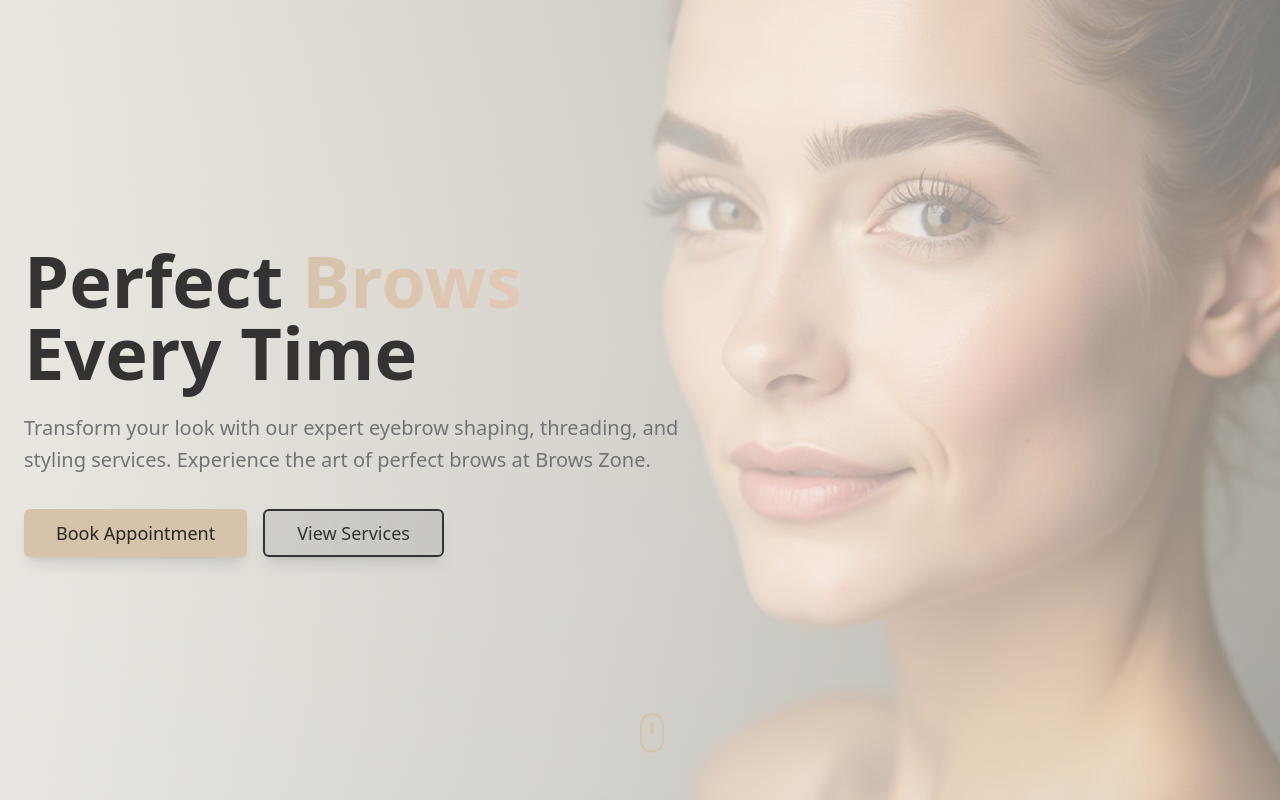
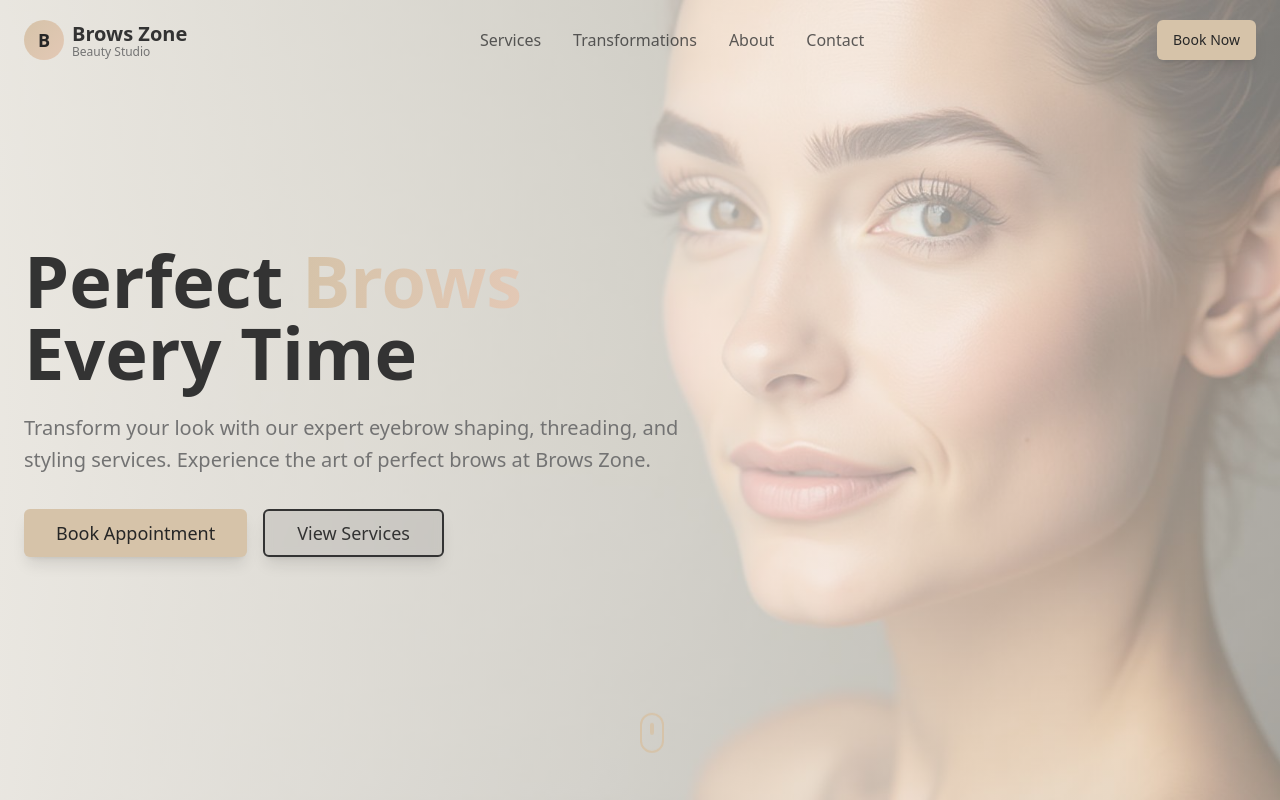
Before and after one commit to ArekSzlapa/brows-zone-glow, a React (Vite) app: page / in a window 1280 px wide. Shown: the top 800 px of the page. Built offline with nearby package versions, Linux system fonts and the light colour scheme.

Commit message:
Add navigation bar
Add an elegant top navigation bar with the company logo. The navigation links will redirect to the Services, Transformations, About, and Contact sections of the page.

```diff
--- /dev/null
+++ b/src/components/Navigation.tsx
@@ -0,0 +1,130 @@
+import { useState, useEffect } from "react";
+import { Menu, X } from "lucide-react";
+import { HeroButton } from "./ui/hero-button";
+
+const Navigation = () => {
+  const [isScrolled, setIsScrolled] = useState(false);
+  const [isMobileMenuOpen, setIsMobileMenuOpen] = useState(false);
+
+  useEffect(() => {
+    const handleScroll = () => {
+      setIsScrolled(window.scrollY > 50);
+    };
+    window.addEventListener("scroll", handleScroll);
+    return () => window.removeEventListener("scroll", handleScroll);
+  }, []);
+
+  const scrollToSection = (sectionId: string) => {
+    const element = document.getElementById(sectionId);
+    if (element) {
+      const navHeight = 80;
+      const elementPosition = element.offsetTop - navHeight;
+      window.scrollTo({
+        top: elementPosition,
+        behavior: "smooth",
+      });
+    }
+    setIsMobileMenuOpen(false);
+  };
+
+  const navLinks = [
+    { name: "Services", id: "services" },
+    { name: "Transformations", id: "transformations" },
+    { name: "About", id: "about" },
+    { name: "Contact", id: "contact" },
+  ];
+
+  return (
+    <nav
+      className={`fixed top-0 left-0 right-0 z-50 transition-all duration-300 ${
+        isScrolled
+          ? "bg-background/95 backdrop-blur-md shadow-elegant border-b border-border"
+          : "bg-transparent"
+      }`}
+    >
+      <div className="container mx-auto px-6">
+        <div className="flex items-center justify-between h-20">
+          {/* Logo */}
+          <div
+            onClick={() => scrollToSection("hero")}
+            className="flex items-center space-x-2 cursor-pointer group"
+          >
+            <div className="w-10 h-10 bg-gradient-to-br from-primary to-accent rounded-full flex items-center justify-center group-hover:scale-110 transition-transform duration-300">
+              <span className="text-primary-foreground font-bold text-lg">B</span>
+            </div>
+            <div className="flex flex-col">
+              <span className="font-bold text-xl text-foreground group-hover:text-primary transition-colors duration-300">
+                Brows Zone
+              </span>
+              <span className="text-xs text-muted-foreground -mt-1">
+                Beauty Studio
+              </span>
+            </div>
+          </div>
+
+          {/* Desktop Navigation */}
+          <div className="hidden md:flex items-center space-x-8">
+            {navLinks.map((link) => (
+              <button
+                key={link.id}
+                onClick={() => scrollToSection(link.id)}
+                className="text-foreground/80 hover:text-primary transition-colors duration-300 font-medium relative group"
+              >
+                {link.name}
+                <span className="absolute left-0 bottom-0 w-0 h-0.5 bg-primary transition-all duration-300 group-hover:w-full"></span>
+              </button>
+            ))}
+          </div>
+
+          {/* CTA Button */}
+          <div className="hidden md:block">
+            <HeroButton
+              size="default"
+              onClick={() => scrollToSection("contact")}
+            >
+              Book Now
+            </HeroButton>
+          </div>
+
+          {/* Mobile Menu Button */}
+          <button
+            onClick={() => setIsMobileMenuOpen(!isMobileMenuOpen)}
+            className="md:hidden p-2 text-foreground hover:text-primary transition-colors duration-300"
+          >
+            {isMobileMenuOpen ? <X size={24} /> : <Menu size={24} />}
+          </button>
+        </div>
+
+        {/* Mobile Menu */}
+        <div
+          className={`md:hidden transition-all duration-300 overflow-hidden ${
+            isMobileMenuOpen
+              ? "max-h-80 opacity-100 py-4"
+              : "max-h-0 opacity-0"
+          }`}
+        >
+          <div className="flex flex-col space-y-4 bg-card/95 backdrop-blur-md rounded-lg p-4 shadow-elegant">
+            {navLinks.map((link) => (
+              <button
+                key={link.id}
+                onClick={() => scrollToSection(link.id)}
+                className="text-left text-foreground/80 hover:text-primary transition-colors duration-300 font-medium py-2 border-b border-border/30 last:border-b-0"
+              >
+                {link.name}
+              </button>
+            ))}
+            <HeroButton
+              size="default"
+              className="w-full mt-4"
+              onClick={() => scrollToSection("contact")}
+            >
+              Book Now
+            </HeroButton>
+          </div>
+        </div>
+      </div>
+    </nav>
+  );
+};
+
+export default Navigation;
--- a/src/pages/Index.tsx
+++ b/src/pages/Index.tsx
@@ -1,3 +1,4 @@
+import Navigation from "@/components/Navigation";
 import HeroSection from "@/components/HeroSection";
 import ServicesSection from "@/components/ServicesSection";
 import BeforeAfterSection from "@/components/BeforeAfterSection";
@@ -7,11 +8,22 @@ import ContactSection from "@/components/ContactSection";
 const Index = () => {
   return (
     <main className="min-h-screen bg-background">
-      <HeroSection />
-      <ServicesSection />
-      <BeforeAfterSection />
-      <AboutSection />
-      <ContactSection />
+      <Navigation />
+      <section id="hero">
+        <HeroSection />
+      </section>
+      <section id="services">
+        <ServicesSection />
+      </section>
+      <section id="transformations">
+        <BeforeAfterSection />
+      </section>
+      <section id="about">
+        <AboutSection />
+      </section>
+      <section id="contact">
+        <ContactSection />
+      </section>
     </main>
   );
 };
```
